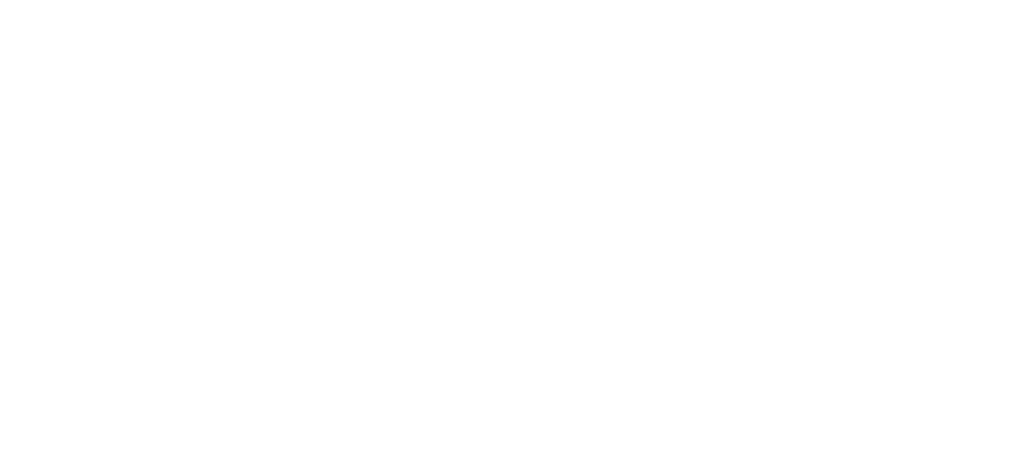
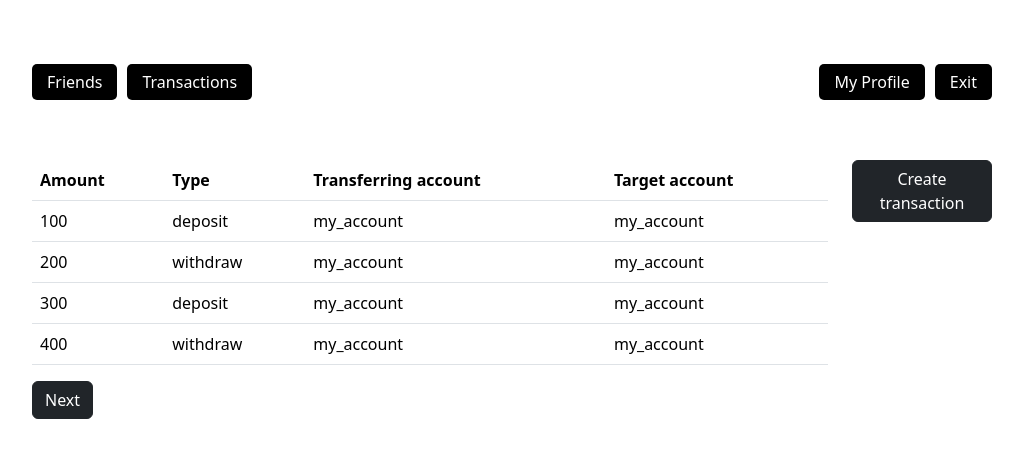
Before and after one commit to ChurrisBoys/seguridad_tarea_churris_banca, a React (Create React App) app in the folder client/: page /banking in a window 1280 px wide. Before the commit this address had no page. Shown: the top 458 px of the page, without its empty margins (128-1151 px from the left). Built offline with nearby package versions, Linux system fonts and the light colour scheme.

Commit message:
Added NextPageButton definition.

```diff
--- a/client/src/components/Banking/BankingFeed.js
+++ b/client/src/components/Banking/BankingFeed.js
@@ -37,6 +37,12 @@
     const endIndex = startIndex + pageSize;
     return transactions.slice(startIndex, endIndex);
 
+}
+
+function NextPageButton({ currentPage, setPage }) {
+    return (
+        <button className="btn btn-dark btn-primary" onClick={() => { setPage((currentPage % pageSize) + 1) }}>Next</button>
+    );
 }
 
 
```
